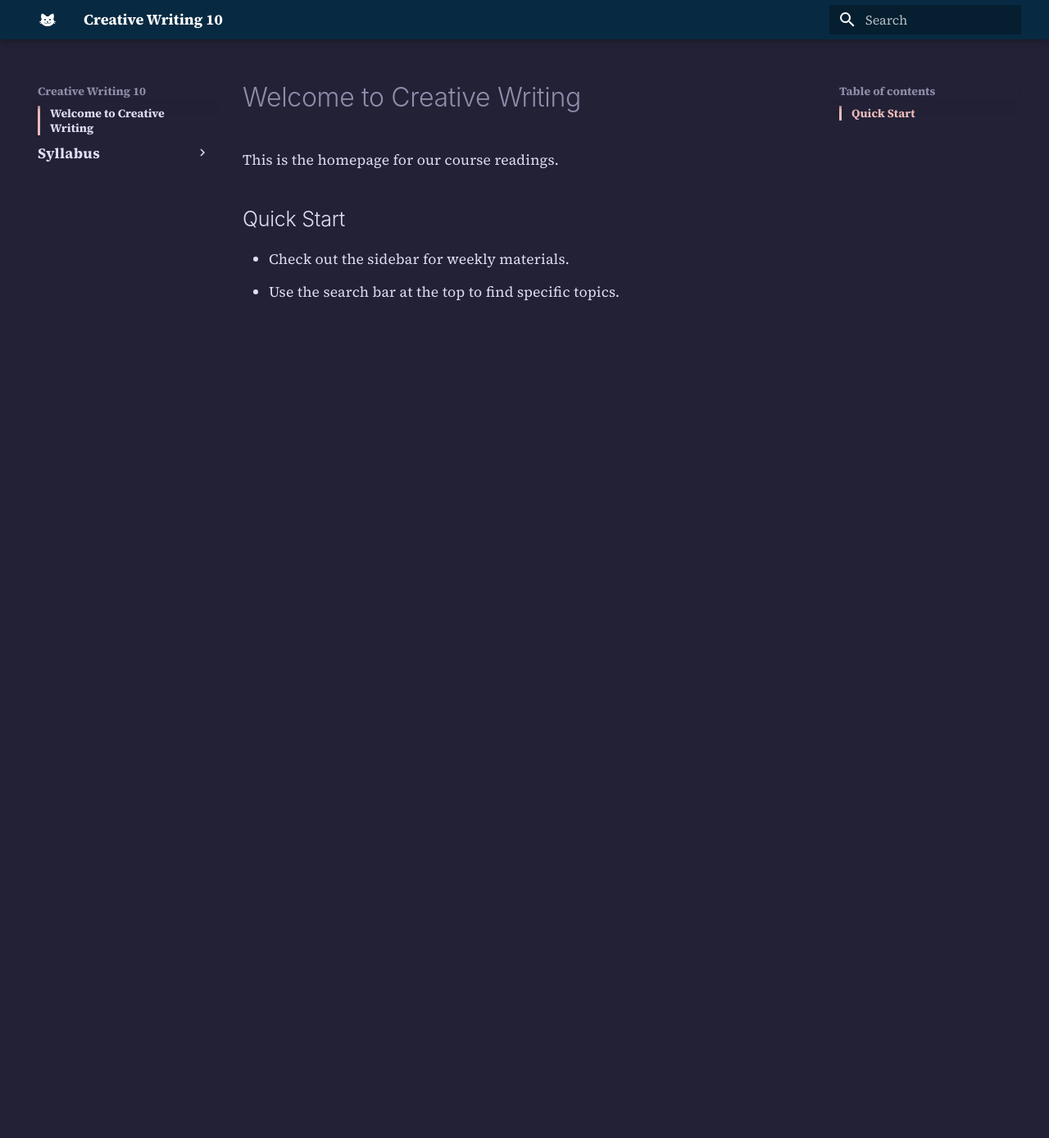
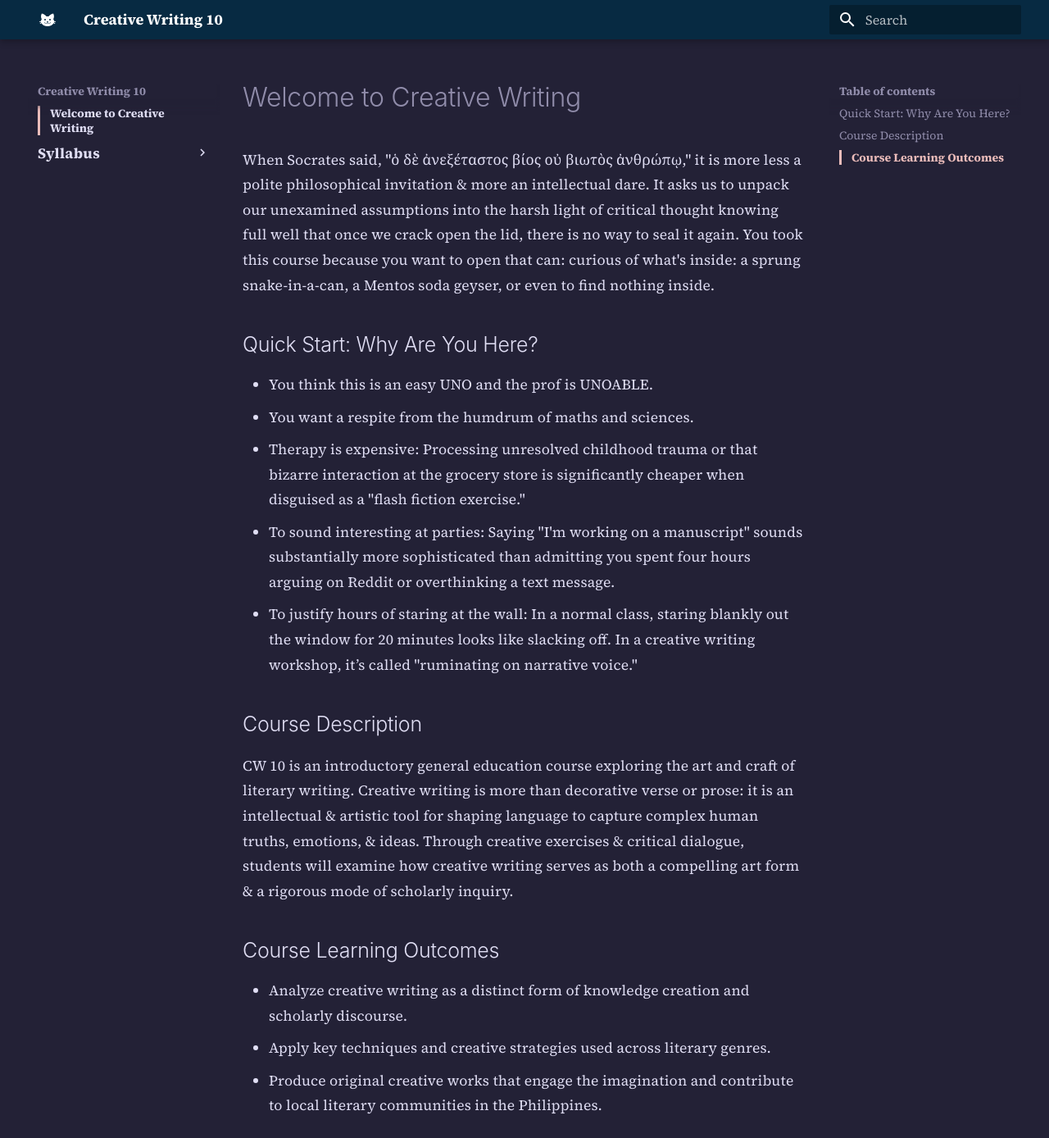
Before and after one commit to mickeybalili/cw10, an MkDocs documentation site: the page built from docs/index.md, in a window 1280 px wide and 1388 px high. Shown: the whole window at 82% size. Built offline with MkDocs 1.6.1 and Material for MkDocs 9.7.7, drawn with Linux system fonts in a browser that asks for light colours.

Commit message:
Added index.md text

```diff
--- a/docs/index.md
+++ b/docs/index.md
@@ -1,7 +1,21 @@
 # Welcome to Creative Writing
 
-This is the homepage for our course readings.
+When Socrates said, "ὁ δὲ ἀνεξέταστος βίος οὐ βιωτὸς ἀνθρώπῳ," it is more less a polite philosophical invitation & more an intellectual dare. It asks us to unpack our unexamined assumptions into the harsh light of critical thought knowing full well that once we crack open the lid, there is no way to seal it again. You took this course because you want to open that can: curious of what's inside: a sprung snake-in-a-can, a Mentos soda geyser, or even to find nothing inside.
 
-## Quick Start
-* Check out the sidebar for weekly materials.
-* Use the search bar at the top to find specific topics.
+## Quick Start: Why Are You Here?
+
+* You think this is an easy UNO and the prof is UNOABLE.
+* You want a respite from the humdrum of maths and sciences.
+* Therapy is expensive: Processing unresolved childhood trauma or that bizarre interaction at the grocery store is significantly cheaper when disguised as a "flash fiction exercise."
+* To sound interesting at parties: Saying "I'm working on a manuscript" sounds substantially more sophisticated than admitting you spent four hours arguing on Reddit or overthinking a text message.
+* To justify hours of staring at the wall: In a normal class, staring blankly out the window for 20 minutes looks like slacking off. In a creative writing workshop, it’s called "ruminating on narrative voice."
+
+## Course Description
+
+CW 10 is an introductory general education course exploring the art and craft of literary writing. Creative writing is more than decorative verse or prose: it is an intellectual & artistic tool for shaping language to capture complex human truths, emotions, & ideas. Through creative exercises & critical dialogue, students will examine how creative writing serves as both a compelling art form & a rigorous mode of scholarly inquiry.
+
+## Course Learning Outcomes
+
+- Analyze creative writing as a distinct form of knowledge creation and scholarly discourse.
+- Apply key techniques and creative strategies used across literary genres.
+- Produce original creative works that engage the imagination and contribute to local literary communities in the Philippines.
```
